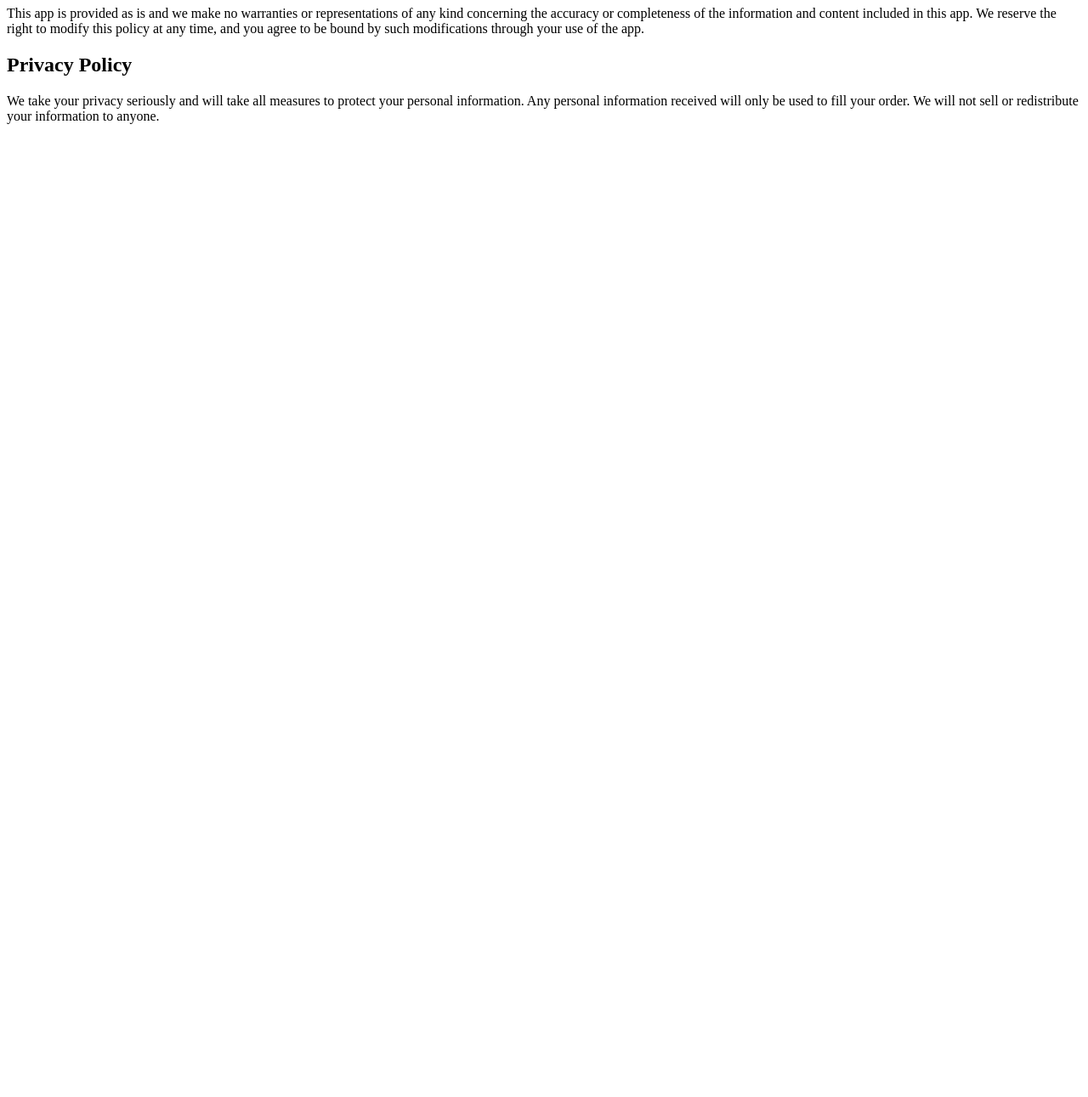
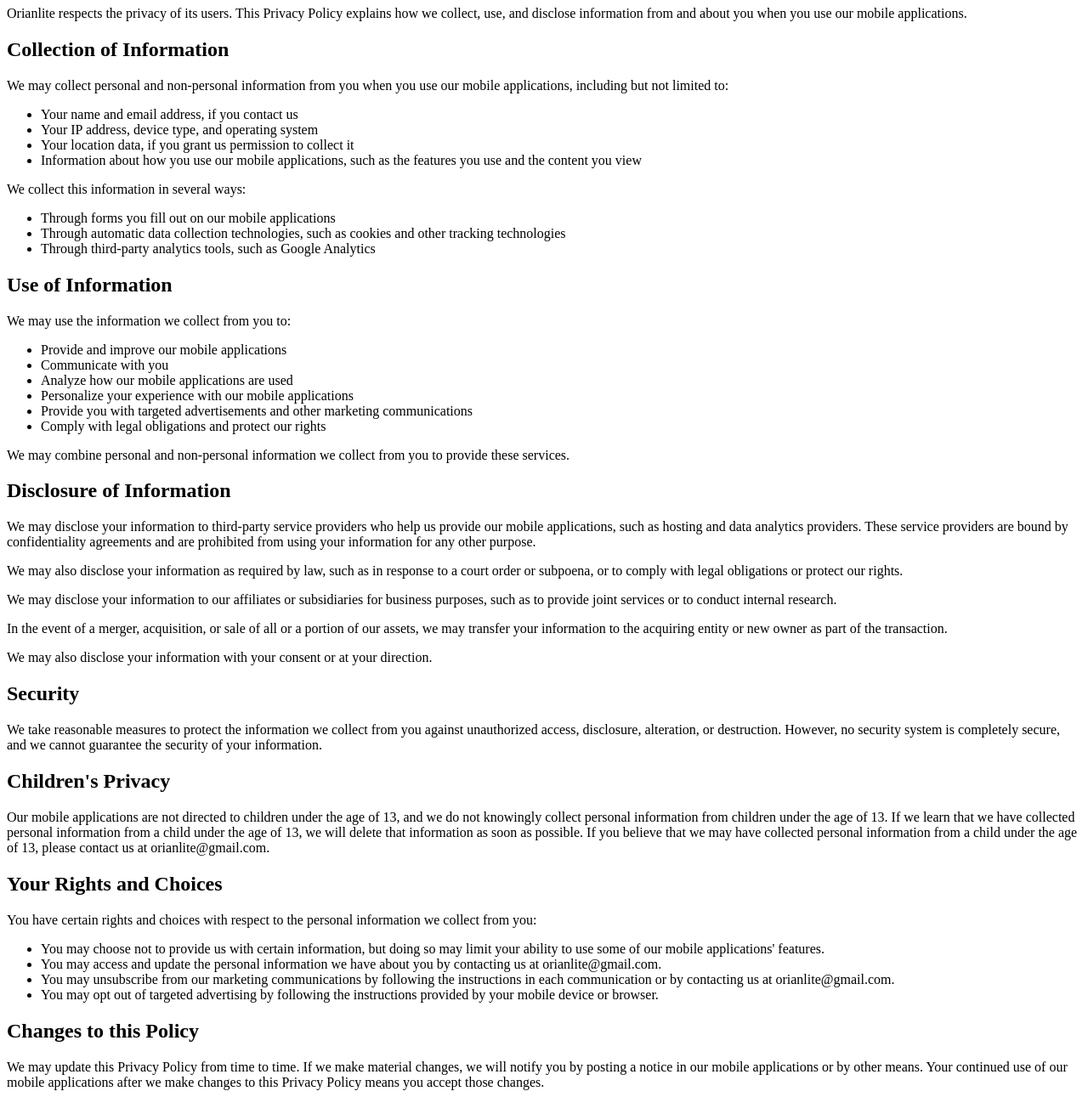
Before and after one commit to brayan-stack/AppPolicy, a plain HTML site: page index.html in a window 1280 px wide. Shown: the part 73-1364 px from the top of the page at 85% size. Before the commit the page ends 800 px from the top, so only its background shows below. Drawn offline with Linux system fonts and the light colour scheme.

Commit message:
Update index.html

```diff
--- a/index.html
+++ b/index.html
@@ -1,17 +1,66 @@
 <!DOCTYPE html>
 <html>
-  <head>
-    <title>App Policy</title>
-  </head>
+<head>
+	<meta charset="UTF-8">
+	<title>Privacy Policy</title>
+</head>
+<body>
+	<h1>Privacy Policy</h1>
+	<p>Orianlite respects the privacy of its users. This Privacy Policy explains how we collect, use, and disclose information from and about you when you use our mobile applications.</p>
 
-  <body>
-    <h1>App Policy</h1>
-    <p>
-      This app is provided as is and we make no warranties or representations of any kind concerning the accuracy or completeness of the information and content included in this app. We reserve the right to modify this policy at any time, and you agree to be bound by such modifications through your use of the app.
-    </p>
-    <h2>Privacy Policy</h2>
-    <p>
-      We take your privacy seriously and will take all measures to protect your personal information. Any personal information received will only be used to fill your order. We will not sell or redistribute your information to anyone.
-    </p>
-  </body>
+	<h2>Collection of Information</h2>
+	<p>We may collect personal and non-personal information from you when you use our mobile applications, including but not limited to:</p>
+	<ul>
+		<li>Your name and email address, if you contact us</li>
+		<li>Your IP address, device type, and operating system</li>
+		<li>Your location data, if you grant us permission to collect it</li>
+		<li>Information about how you use our mobile applications, such as the features you use and the content you view</li>
+	</ul>
+	<p>We collect this information in several ways:</p>
+	<ul>
+		<li>Through forms you fill out on our mobile applications</li>
+		<li>Through automatic data collection technologies, such as cookies and other tracking technologies</li>
+		<li>Through third-party analytics tools, such as Google Analytics</li>
+	</ul>
+
+	<h2>Use of Information</h2>
+	<p>We may use the information we collect from you to:</p>
+	<ul>
+		<li>Provide and improve our mobile applications</li>
+		<li>Communicate with you</li>
+		<li>Analyze how our mobile applications are used</li>
+		<li>Personalize your experience with our mobile applications</li>
+		<li>Provide you with targeted advertisements and other marketing communications</li>
+		<li>Comply with legal obligations and protect our rights</li>
+	</ul>
+	<p>We may combine personal and non-personal information we collect from you to provide these services.</p>
+
+	<h2>Disclosure of Information</h2>
+	<p>We may disclose your information to third-party service providers who help us provide our mobile applications, such as hosting and data analytics providers. These service providers are bound by confidentiality agreements and are prohibited from using your information for any other purpose.</p>
+	<p>We may also disclose your information as required by law, such as in response to a court order or subpoena, or to comply with legal obligations or protect our rights.</p>
+	<p>We may disclose your information to our affiliates or subsidiaries for business purposes, such as to provide joint services or to conduct internal research.</p>
+	<p>In the event of a merger, acquisition, or sale of all or a portion of our assets, we may transfer your information to the acquiring entity or new owner as part of the transaction.</p>
+	<p>We may also disclose your information with your consent or at your direction.</p>
+
+	<h2>Security</h2>
+	<p>We take reasonable measures to protect the information we collect from you against unauthorized access, disclosure, alteration, or destruction. However, no security system is completely secure, and we cannot guarantee the security of your information.</p>
+
+	<h2>Children's Privacy</h2>
+<p>Our mobile applications are not directed to children under the age of 13, and we do not knowingly collect personal information from children under the age of 13. If we learn that we have collected personal information from a child under the age of 13, we will delete that information as soon as possible. If you believe that we may have collected personal information from a child under the age of 13, please contact us at orianlite@gmail.com.</p>
+
+<h2>Your Rights and Choices</h2>
+<p>You have certain rights and choices with respect to the personal information we collect from you:</p>
+<ul>
+	<li>You may choose not to provide us with certain information, but doing so may limit your ability to use some of our mobile applications' features.</li>
+	<li>You may access and update the personal information we have about you by contacting us at orianlite@gmail.com.</li>
+	<li>You may unsubscribe from our marketing communications by following the instructions in each communication or by contacting us at orianlite@gmail.com.</li>
+	<li>You may opt out of targeted advertising by following the instructions provided by your mobile device or browser.</li>
+</ul>
+
+<h2>Changes to this Policy</h2>
+<p>We may update this Privacy Policy from time to time. If we make material changes, we will notify you by posting a notice in our mobile applications or by other means. Your continued use of our mobile applications after we make changes to this Privacy Policy means you accept those changes.</p>
+
+<h2>Contact Us</h2>
+<p>If you have any questions or concerns about our Privacy Policy, please contact us at orianlite@gmail.com.</p>
+</body>
 </html>
```
